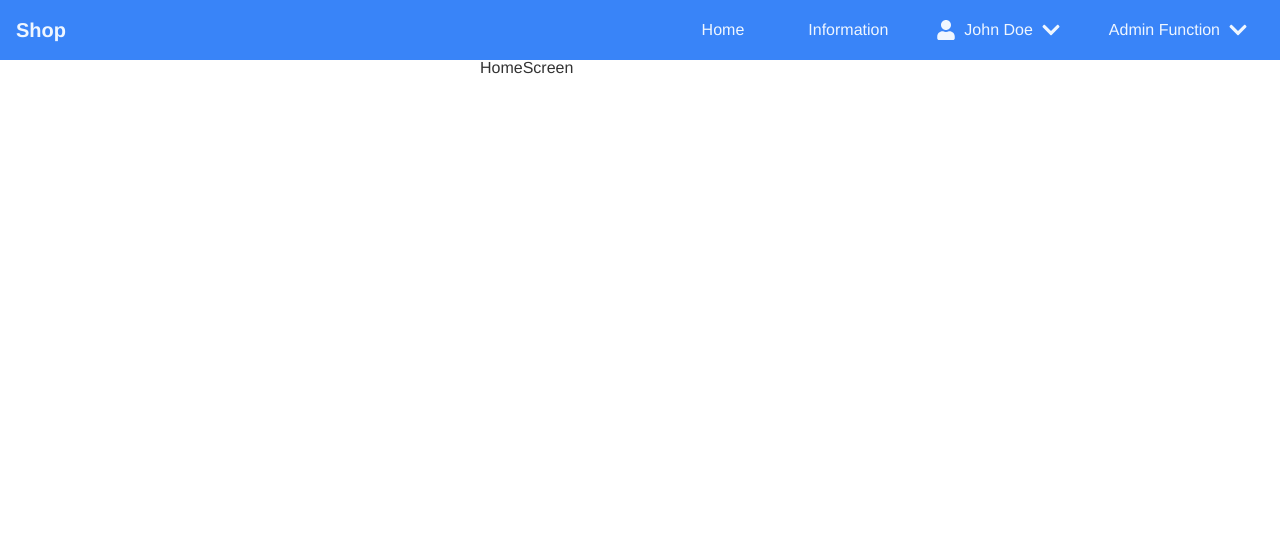
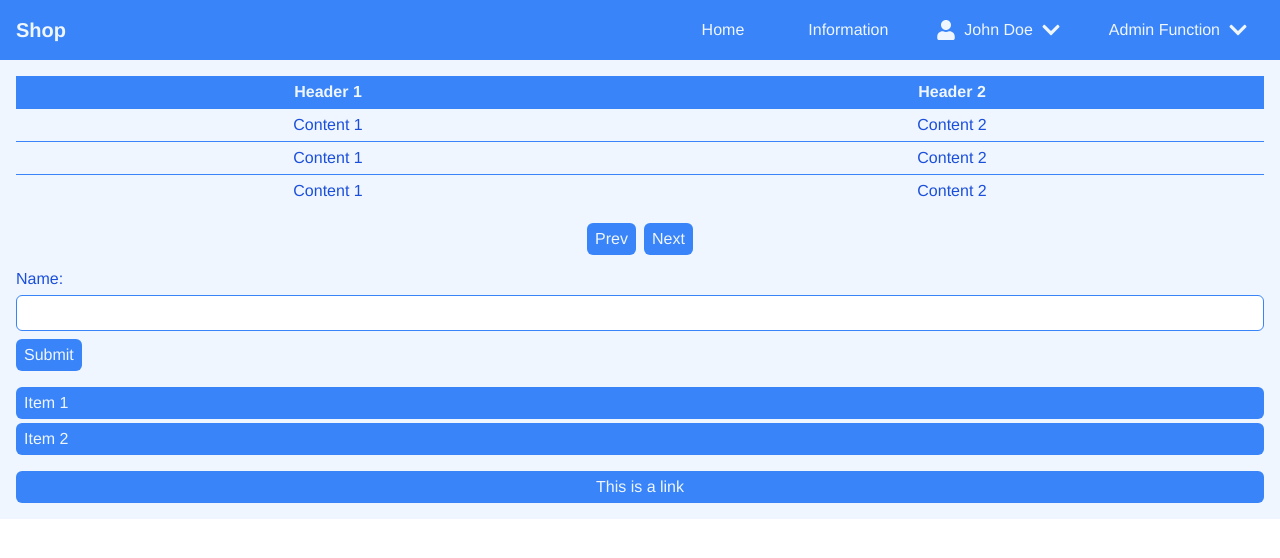
Before and after one commit to kurosawa-kuro/typescript_react_tailwind, a React (Vite) app in the folder frontend/: page / in a window 1280 px wide. Shown: the top 558 px of the page. Built offline with nearby package versions, Linux system fonts and the light colour scheme.

Commit message:
add container

```diff
--- a/frontend/src/App.tsx
+++ b/frontend/src/App.tsx
@@ -10,7 +10,7 @@ const App: React.FC = () => {
     <div className="">
       <ToastContainer />
       <Header />
-      <div className="mx-auto w-80">
+      <div className="container mx-auto">
         <Outlet />
       </div>
     </div>
--- a/frontend/src/components/layout/Header.tsx
+++ b/frontend/src/components/layout/Header.tsx
@@ -87,7 +87,7 @@ export const Header: React.FC = () => {
               </div>
 
               {isOpen && (
-                <div className="absolute right-0 mt-2 w-56 origin-top-right rounded-md bg-custom-blue-darkest shadow-lg ring-1 ring-custom-blue-darker">
+                <div className="absolute right-0 mt-2 w-56 origin-top-right rounded-md bg-custom-blue-darker shadow-lg ring-1 ring-custom-blue-darker">
                   <div
                     className="py-1"
                     role="menu"
@@ -140,7 +140,7 @@ export const Header: React.FC = () => {
                 )}
               </button>
               {adminIsOpen && (
-                <div className="absolute right-0 mt-2 w-56 origin-top-right rounded-md bg-custom-blue-darkest shadow-lg ring-1 ring-custom-blue-darker">
+                <div className="absolute right-0 mt-2 w-56 origin-top-right rounded-md bg-custom-blue-darker shadow-lg ring-1 ring-custom-blue-darker">
                   <div
                     className="py-1"
                     role="menu"
--- a/frontend/src/screens/HomeScreen.tsx
+++ b/frontend/src/screens/HomeScreen.tsx
@@ -1,5 +1,84 @@
 import React from "react";
+import { Link } from "react-router-dom";
 
 export const HomeScreen: React.FC = () => {
-  return <div>HomeScreen</div>;
+  return (
+    <div className="bg-custom-blue-lightest p-4 text-custom-blue-darkest">
+      {/* テーブル */}
+      <table className="mb-4 w-full border-collapse border-custom-blue-dark">
+        <thead>
+          <tr className="bg-custom-blue-dark text-custom-blue-lightest">
+            <th className="p-2">Header 1</th>
+            <th className="p-2">Header 2</th>
+          </tr>
+        </thead>
+        <tbody>
+          <tr className="border-t border-custom-blue-dark">
+            <td className="p-2 text-center">Content 1</td>
+            <td className="p-2 text-center">Content 2</td>
+          </tr>
+          <tr className="border-t border-custom-blue-dark">
+            <td className="p-2 text-center">Content 1</td>
+            <td className="p-2 text-center">Content 2</td>
+          </tr>
+          <tr className="border-t border-custom-blue-dark">
+            <td className="p-2 text-center">Content 1</td>
+            <td className="p-2 text-center">Content 2</td>
+          </tr>
+        </tbody>
+      </table>
+
+      {/* ページャー */}
+      <div className="mb-4 flex items-center justify-center">
+        <Link
+          to="#"
+          className="mx-1 rounded-md bg-custom-blue-dark p-2 text-custom-blue-lightest hover:bg-custom-blue-darkest"
+        >
+          Prev
+        </Link>
+        <Link
+          to="#"
+          className="mx-1 rounded-md bg-custom-blue-dark p-2 text-custom-blue-lightest hover:bg-custom-blue-darkest"
+        >
+          Next
+        </Link>
+      </div>
+
+      {/* フォーム */}
+      <form className="mb-4">
+        <label htmlFor="name" className="mb-2 block">
+          Name:
+        </label>
+        <input
+          type="text"
+          id="name"
+          className="mb-2 w-full rounded-md border border-custom-blue-dark p-2 hover:border-custom-blue-darkest"
+        />
+        <button
+          type="submit"
+          className="rounded-md bg-custom-blue-dark p-2 text-custom-blue-lightest hover:bg-custom-blue-darkest"
+        >
+          Submit
+        </button>
+      </form>
+
+      {/* リスト */}
+      <ul className="mb-4">
+        <li className="mb-1 rounded-md bg-custom-blue-dark p-2 text-custom-blue-lightest">
+          Item 1
+        </li>
+        <li className="mb-1 rounded-md bg-custom-blue-dark p-2 text-custom-blue-lightest">
+          Item 2
+        </li>
+      </ul>
+
+      {/* リンク */}
+      <Link
+        to="#"
+        className="block rounded-md bg-custom-blue-dark p-2 text-center text-custom-blue-lightest hover:bg-custom-blue-darkest"
+      >
+        This is a link
+      </Link>
+    </div>
+  );
 };
--- a/frontend/src/screens/InformationScreen.tsx
+++ b/frontend/src/screens/InformationScreen.tsx
@@ -44,9 +44,9 @@ export const InformationScreen: React.FC = () => {
   }
 
   return (
-    <div>
-      <h1>{data?.title}</h1>
-      <p>{data?.body}</p>
+    <div className="mt-2 bg-custom-blue-lightest p-4 text-custom-blue-darkest">
+      <h1 className="text-custom-blue-dark">{data?.title}</h1>
+      <p className="mt-2 text-custom-blue">{data?.body}</p>
     </div>
   );
 };
```
